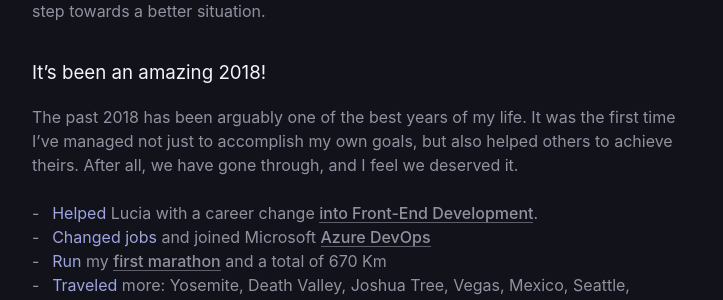
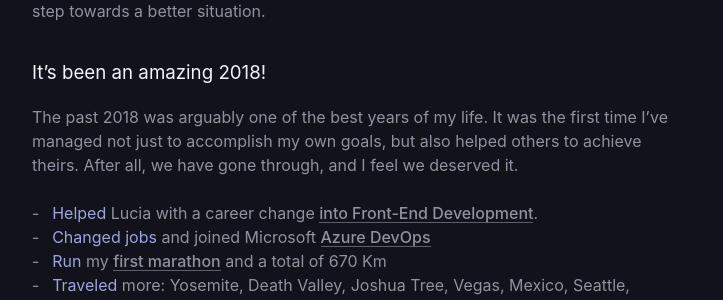
Before and after one commit to adrianmg/adrianmg.github.io, a Jekyll site: the page built from _posts/2019-01-01-2018-great-year.md, in a window 1280 px wide and 900 px high, scrolled down 610 px. Shown: the part 153-453 px from the top of the window, without its empty margins (278-1001 px from the left). Built offline with Jekyll 4.4.1, drawn with Linux system fonts in a browser that asks for light colours.

Commit message:
Updated post

```diff
--- a/_posts/2019-01-01-2018-great-year.md
+++ b/_posts/2019-01-01-2018-great-year.md
@@ -24,7 +24,7 @@ When things couldn’t get worse, we did a hard reset. We forced ourselves to be
 
 ### It's been an amazing 2018!
 
-The past 2018 has been arguably one of the best years of my life. It was the first time I’ve managed not just to accomplish my own goals, but also helped others to achieve theirs. After all, we have gone through, and I feel we deserved it.
+The past 2018 was arguably one of the best years of my life. It was the first time I’ve managed not just to accomplish my own goals, but also helped others to achieve theirs. After all, we have gone through, and I feel we deserved it.
 
 - **Helped** Lucia with a career change [into Front-End Development](https://blog.udacity.com/2018/12/lucia-gonzalez-nanodegree-powered-career-change.html).
 - **Changed jobs** and joined Microsoft [Azure DevOps](https://azure.microsoft.com/en-us/services/devops/)
```
